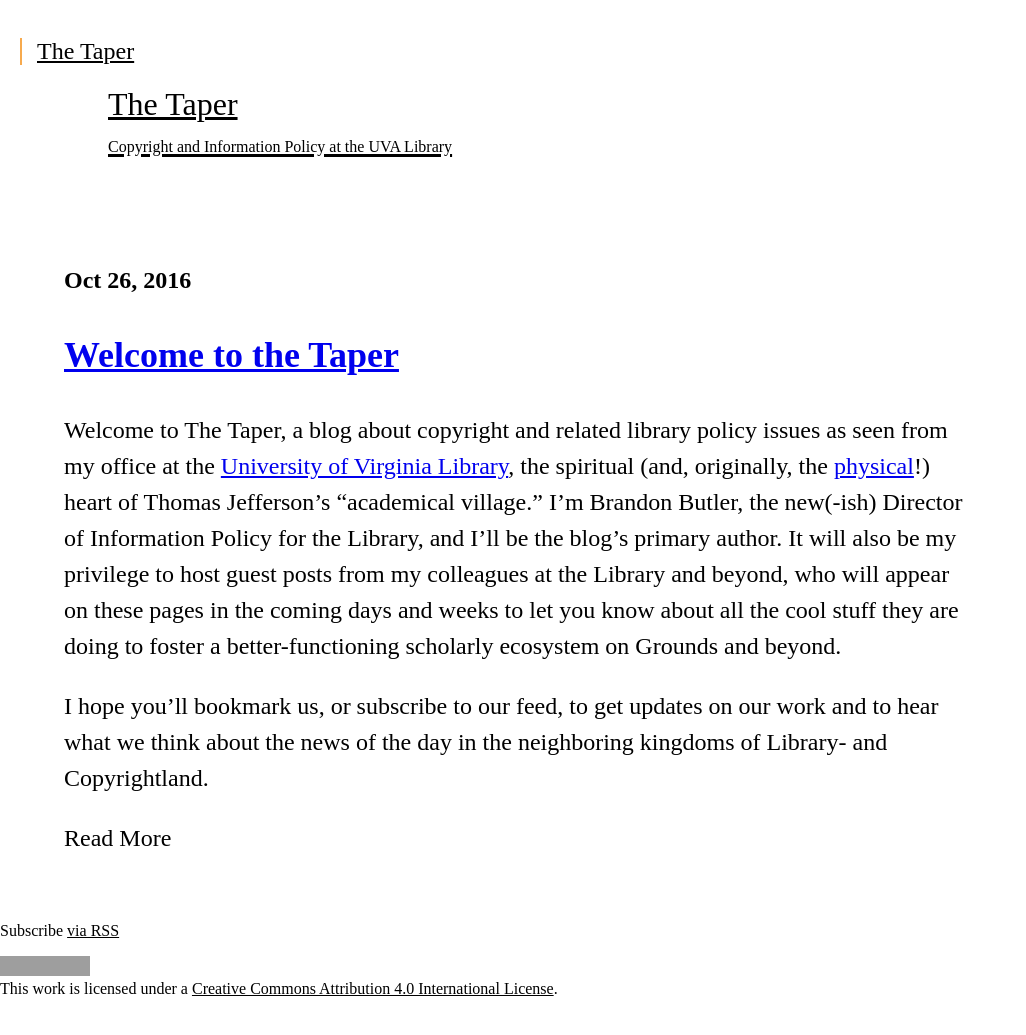
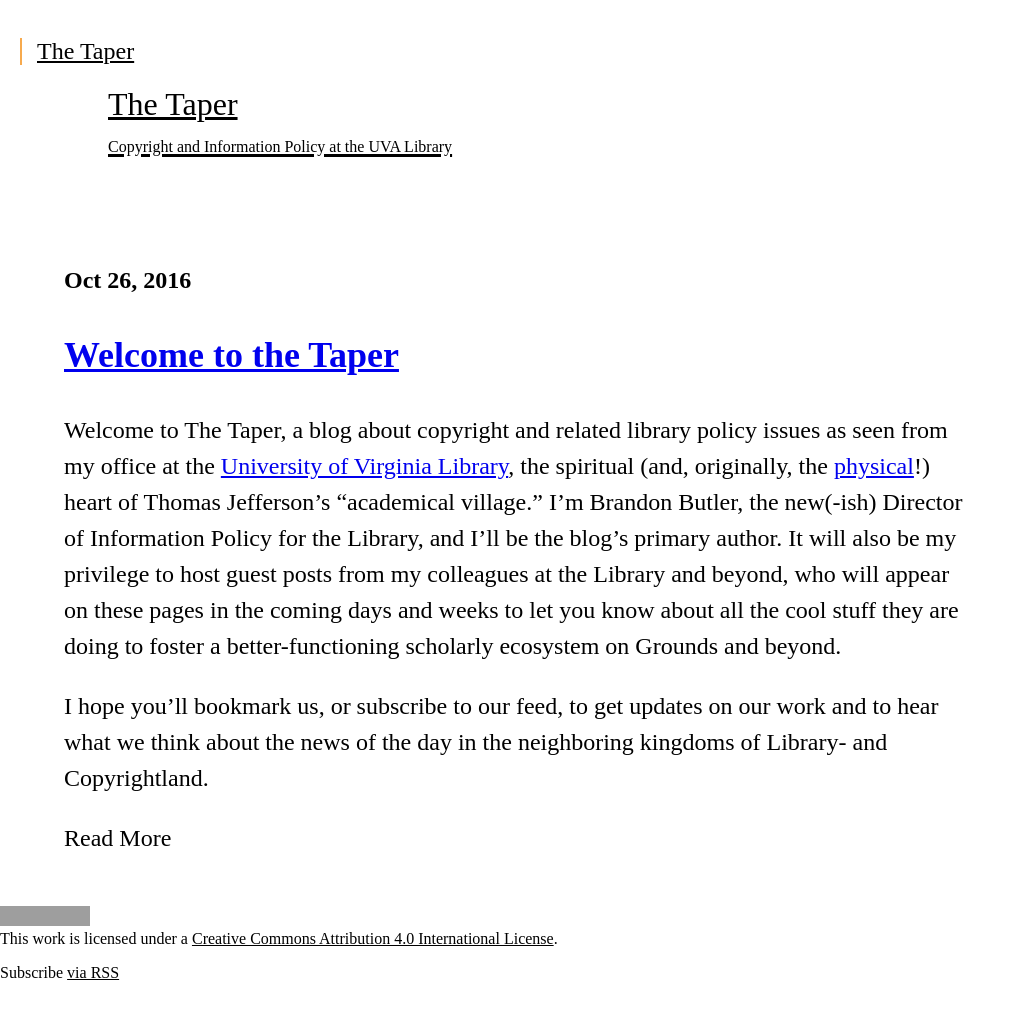
Before and after one commit to uvalib/thetaper, a Jekyll site: the page built from index.html, in a window 1280 px wide and 1118 px high. Shown: the top 1035 px of the window, without its empty margins (0-1026 px from the left). Built offline with Jekyll 4.4.1, drawn with Linux system fonts in a browser that asks for light colours; grey boxes are pictures that could not be loaded.

Commit message:
Moved compact logo CC License

```diff
--- a/_layouts/default.html
+++ b/_layouts/default.html
@@ -26,10 +26,10 @@
       </div>
 
       <uva-footer drop-logo>
+       <a rel="license" href="http://creativecommons.org/licenses/by/4.0/"><img alt="Creative Commons License" style="border-width:0" src="https://i.creativecommons.org/l/by/4.0/80x15.png" /></a><br />This work is licensed under a <a rel="license" href="http://creativecommons.org/licenses/by/4.0/">Creative Commons Attribution 4.0 International License</a>.
         <div class="column-4">
           <p class="rss-subscribe">Subscribe <a href="{{ "/feed.xml" | prepend: site.baseurl }}">via RSS</a></p>
         </div>
-        <a rel="license" href="http://creativecommons.org/licenses/by/4.0/"><img alt="Creative Commons License" style="border-width:0" src="https://i.creativecommons.org/l/by/4.0/80x15.png" /></a><br />This work is licensed under a <a rel="license" href="http://creativecommons.org/licenses/by/4.0/">Creative Commons Attribution 4.0 International License</a>.
       </uva-footer>
 
   </body>
```
